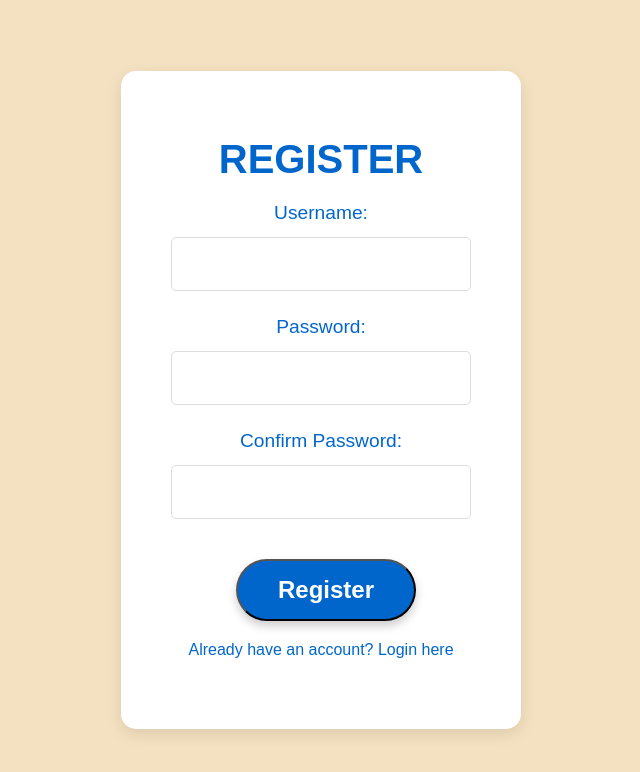
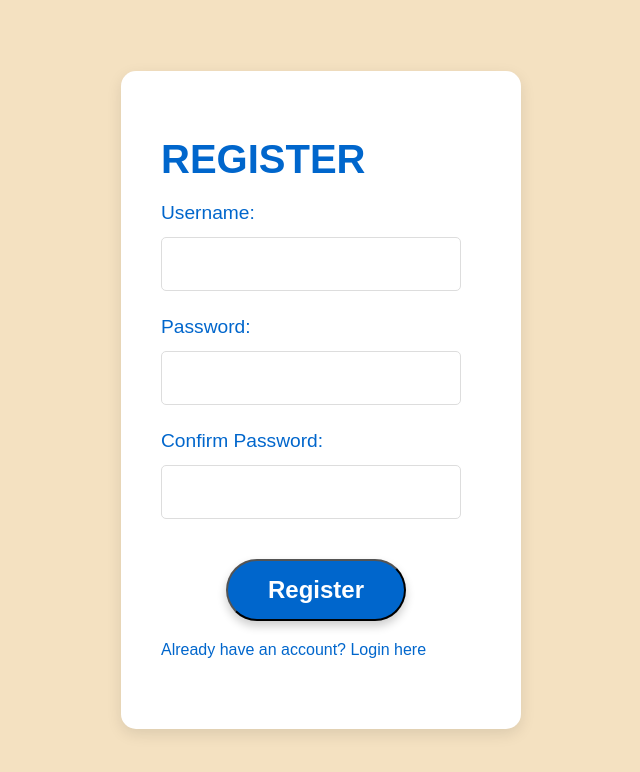
Before and after one commit to WilliamSmithWLS/Empty, a React (Create React App) app in the folder BeachDay-auth/client/: page /register in a window 1280 px wide. Shown: the top 772 px of the page, without its empty margins (319-959 px from the left). Built offline with nearby package versions, Linux system fonts and the light colour scheme.

Commit message:
Update Register.css

```diff
--- a/BeachDay-auth/client/src/Register.css
+++ b/BeachDay-auth/client/src/Register.css
@@ -19,7 +19,7 @@
   max-width: 400px; /* Controls the width of the form */
   display: flex;
   flex-direction: column;
-  align-items: center; /* Center the form content */
+  align-items: flex-start; /* Aligns the form elements to the left */
   box-sizing: border-box; /* Ensures padding is included in width */
 }
 
@@ -39,6 +39,7 @@ label {
   font-size: 1.2rem;
   margin-bottom: 5px;
   display: block;
+  text-align: left; /* Align the labels to the left */
 }
 
 input {
```
